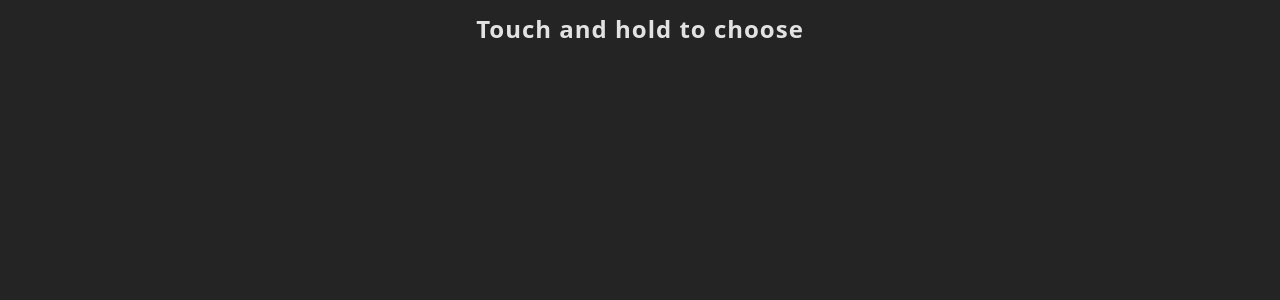
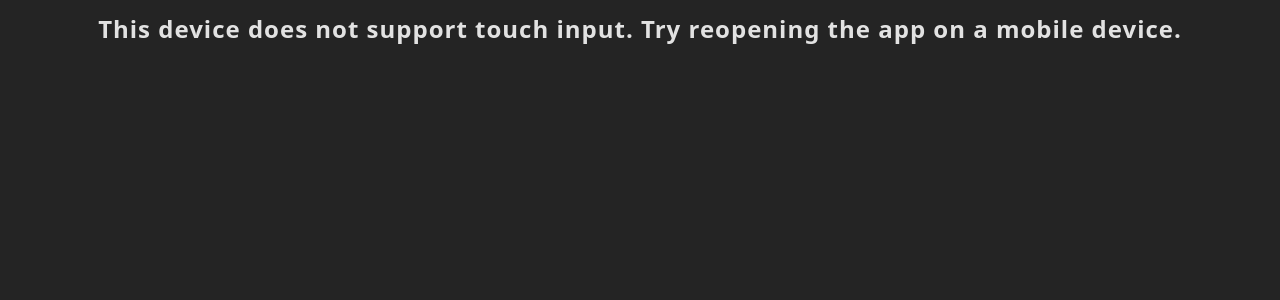
Before and after one commit to tappiola/chooser, a React (Vite) app: page / in a window 1280 px wide. Shown: the top 300 px of the page. Built offline with nearby package versions, Linux system fonts and the light colour scheme.

Commit message:
fix screen offset

```diff
--- a/src/App.jsx
+++ b/src/App.jsx
@@ -28,6 +28,7 @@ const App = () => {
     handleTouchStart,
     handleTouchMove,
     handleTouchEnd,
+    getUserMessage,
   } = useTouches({
     colors,
     radius: RADIUS,
@@ -81,8 +82,7 @@ const App = () => {
           top: `calc(${window.visualViewport?.offsetTop || 0}px + 12px)`,
         }}
       >
-        {!winnerId && touchIds.length === 0 && 'Touch and hold to choose'}
-        {!winnerId && touchIds.length === 1 && 'Add more fingers...'}
+        {getUserMessage()}
       </div>
     </div>
   )
--- a/src/App2.jsx
+++ b/src/App2.jsx
@@ -3,22 +3,9 @@ import './App2.css'
 import useTouches, { PHASE } from './useTouches.js'
 
 const App = () => {
-  const colors = [
-    '#e57373',
-    '#9656c1',
-    '#4dd0e1',
-    '#ffd54f',
-    '#81c784',
-    '#557acf',
-    '#f48e58',
-    '#f38fc7',
-    '#bac83e',
-    '#754b2f',
-  ]
-
   const BOUNCE_DURATION = 6050
   const RADIUS = 80
-  const BORDER_WIDTH = 10
+  const BORDER_WIDTH = 0
 
   const {
     touches,
@@ -28,8 +15,8 @@ const App = () => {
     handleTouchStart,
     handleTouchMove,
     handleTouchEnd,
+    getUserMessage,
   } = useTouches({
-    colors,
     radius: RADIUS,
     borderWidth: BORDER_WIDTH,
     bounceDuration: BOUNCE_DURATION,
@@ -96,8 +83,7 @@ const App = () => {
           top: `calc(${window.visualViewport?.offsetTop || 0}px + 12px)`,
         }}
       >
-        {!winnerId && touchIds.length === 0 && 'Touch and hold to choose'}
-        {!winnerId && touchIds.length === 1 && 'Add more fingers...'}
+        {getUserMessage()}
       </div>
     </div>
   )
--- a/src/useTouches.js
+++ b/src/useTouches.js
@@ -107,6 +107,24 @@ const useTouches = ({
     syncTouches(touchEvent)
   }
 
+  const getUserMessage = () => {
+    if (navigator.maxTouchPoints === 0) {
+      return 'This device does not support touch input. Try reopening the app on a mobile device.'
+    }
+
+    if (!winnerId) {
+      const touchCount = Object.keys(touches).length
+
+      if (touchCount === 0) {
+        return 'Touch and hold to choose'
+      }
+
+      if (touchCount === 1) {
+        return 'Add more fingers...'
+      }
+    }
+  }
+
   return {
     touches,
     phase,
@@ -115,6 +133,7 @@ const useTouches = ({
     handleTouchStart,
     handleTouchMove,
     handleTouchEnd,
+    getUserMessage,
   }
 }
 
```
